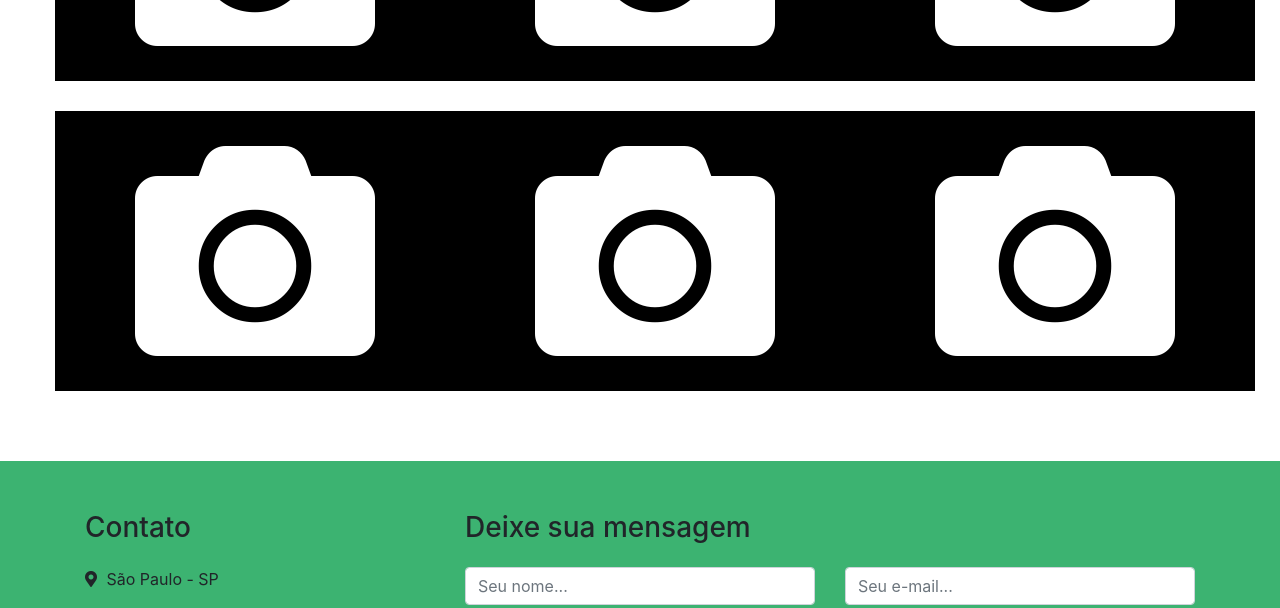
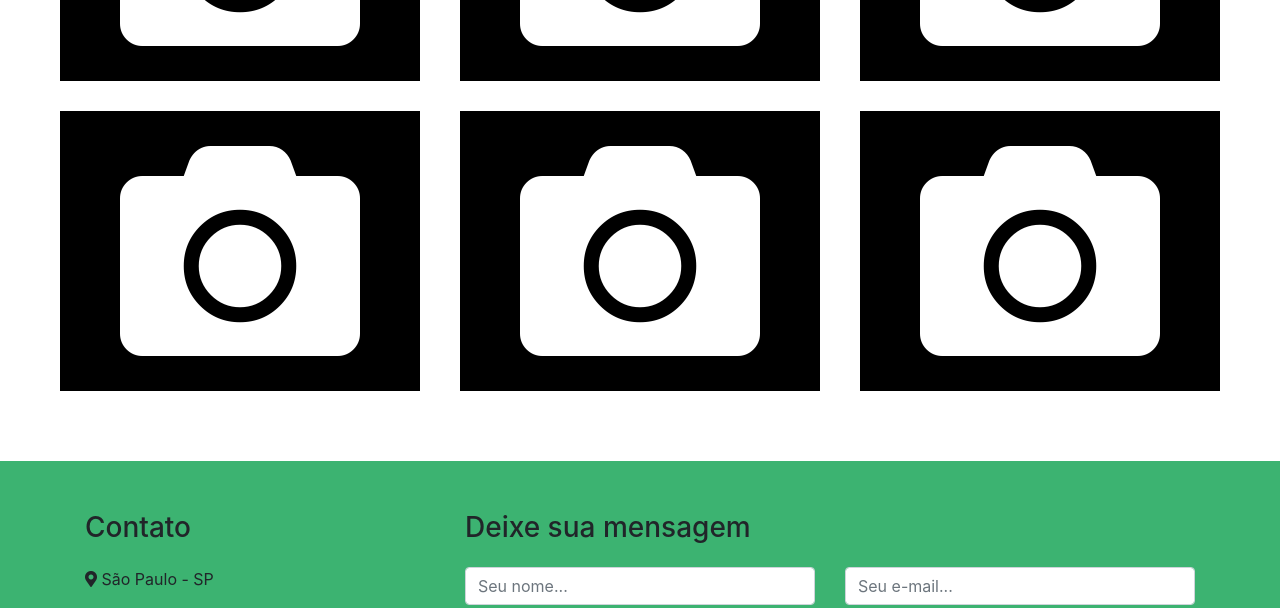
Before and after one commit to RuanMoralez/repositorio-dev-portfolio, a plain HTML site: page Portfólio/index.html in a window 1280 px wide. Shown: the part 1650-2258 px from the top of the page. Drawn offline with nearby package versions, Linux system fonts and the light colour scheme.

Commit message:
Correção na largura section portfolio

```diff
--- a/Portfólio/css/stylo.css
+++ b/Portfólio/css/stylo.css
@@ -215,7 +215,7 @@
 
 .section-portfolio i{
     background-color: #000;
-    padding: 20px 80px;
+    padding: 20px 60px;
     font-size:15em;
     color:#FFF;
 }
@@ -249,9 +249,5 @@ address h3{
     transition:0.3s;
 }
 
-address i{
-    padding-right: 5px;
-}
-
 
 /*https://www.leonardomagalhaes.com.br/*/
```
